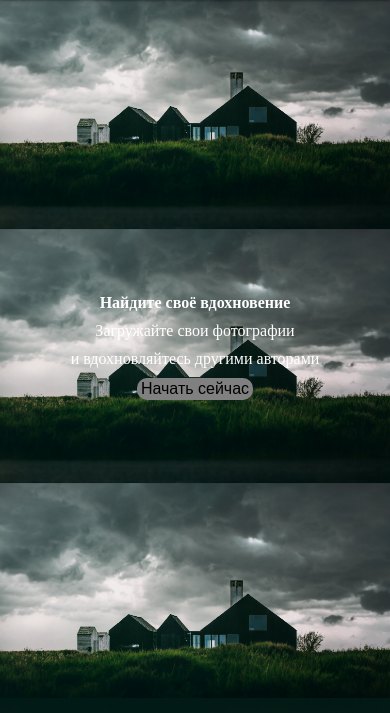
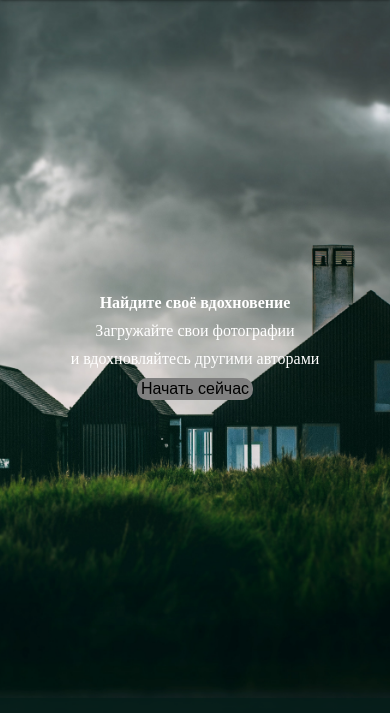
Before and after one commit to Snooopsd/ShPh, a plain HTML site: page index.html in a window 390 px wide. Shown: the part 77-790 px from the top of the page. Drawn offline with Linux system fonts and the light colour scheme.

Commit message:
modified header and body files

```diff
--- a/styles/MainPageNoAuth/body_style.css
+++ b/styles/MainPageNoAuth/body_style.css
@@ -13,7 +13,7 @@ body {
 }
 
 @media (max-width: 768px) {
-    body {
-        background-size: contain;
+    .body {
+        background-size: cover;
     }
 }
```
